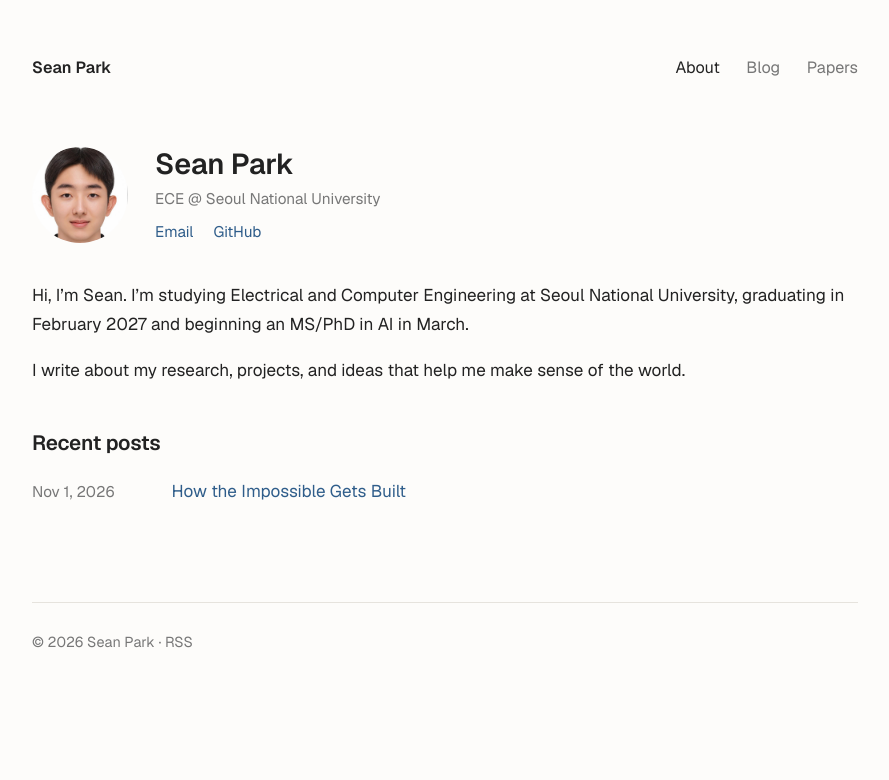
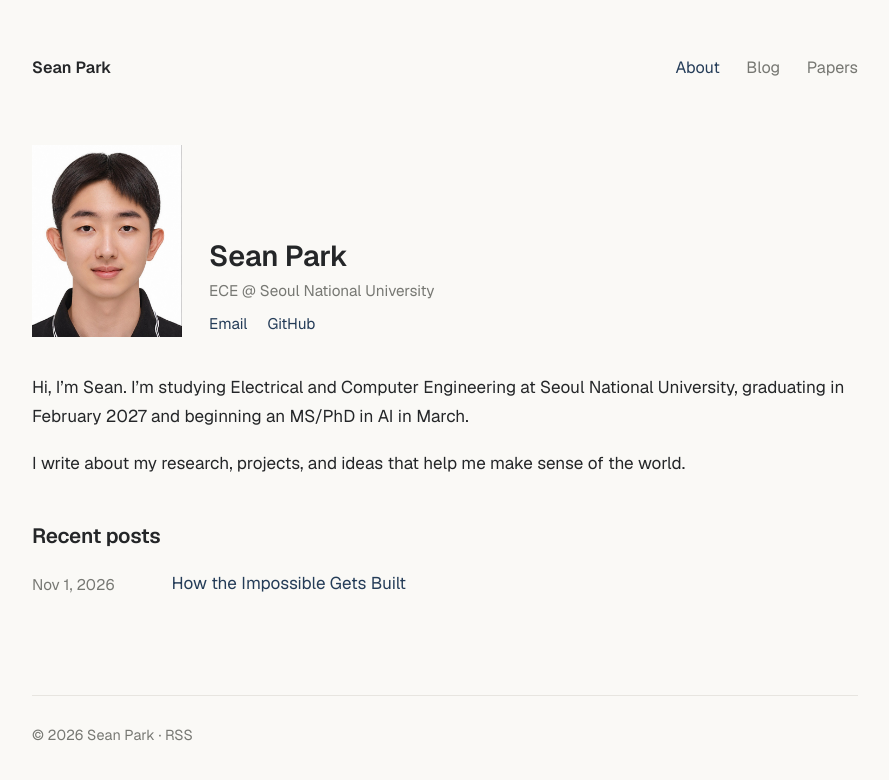
Before and after one commit to parksean7/parksean7.github.io, a Jekyll site: the page built from index.md, in a window 1280 px wide. Shown: the top 780 px of the page, without its empty margins (195-1084 px from the left). Built offline with Jekyll 4.4.1, drawn with Linux system fonts in a browser that asks for light colours.

Commit message:
Refine color system; show uncropped profile photo

```diff
--- a/assets/css/style.css
+++ b/assets/css/style.css
@@ -2,24 +2,30 @@
 
 :root {
   --page-width: 880px;   /* overall page width on desktop */
-  --bg: #fdfcfa;
-  --text: #222;
-  --muted: #777;
-  --line: #e6e3dd;
-  --accent: #2f5d8a;
-  --code-bg: #f3f1ec;
+
+  /* Color system */
+  --bg: #FAF9F6;            /* Warm White: page background */
+  --text: #242628;          /* Charcoal: body text, headings, name */
+  --muted: #777873;         /* Stone Gray: dates, affiliations, metadata */
+  --line: #E7E5E0;          /* Warm Gray: dividers and borders */
+  --accent: #243C58;        /* Yankee Navy: links, selected states */
+  --accent-hover: #172B43;  /* Darker navy: hover and active */
+  --code-bg: color-mix(in srgb, var(--line) 45%, var(--bg));  /* tint of the border color, no new hue */
+
   --sans: "Geist", -apple-system, BlinkMacSystemFont, "Segoe UI", Helvetica, Arial, sans-serif;
   --mono: "Geist Mono", ui-monospace, SFMono-Regular, Menlo, Consolas, monospace;
 }
 
 @media (prefers-color-scheme: dark) {
   :root {
-    --bg: #161616;
-    --text: #e4e4e4;
-    --muted: #8e8e8e;
-    --line: #2c2c2c;
-    --accent: #8db8e3;
-    --code-bg: #1f1f1f;
+    /* Dark counterparts: navy is lightened so links stay readable. */
+    --bg: #15171A;
+    --text: #E6E4DF;
+    --muted: #9A9B95;
+    --line: #2C2F33;
+    --accent: #A9BCD3;
+    --accent-hover: #CDD8E6;
+    --code-bg: color-mix(in srgb, var(--line) 50%, var(--bg));
   }
 }
 
@@ -40,7 +46,9 @@
 }
 
 a { color: var(--accent); text-decoration: none; }
-a:hover { text-decoration: underline; text-underline-offset: 3px; }
+a:hover, a:active { color: var(--accent-hover); text-decoration: underline; text-underline-offset: 3px; }
+a:focus-visible { outline: 1px solid var(--accent); outline-offset: 2px; border-radius: 2px; }
+::selection { background: color-mix(in srgb, var(--accent) 16%, var(--bg)); }
 
 h1, h2, h3 { font-family: var(--sans); font-weight: 600; line-height: 1.3; letter-spacing: -0.01em; }
 h1 { font-size: 1.6rem; margin: 0 0 1rem; }
@@ -58,10 +66,11 @@
   font-family: var(--sans);
   font-size: 0.9rem;
 }
-.site-title { color: var(--text); font-weight: 600; }
+.site-title, .site-title:hover { color: var(--text); font-weight: 600; text-decoration: none; }
 .site-header nav a { color: var(--muted); margin-left: 1.25rem; }
 .site-header nav a:first-child { margin-left: 0; }
-.site-header nav a.active, .site-header nav a:hover { color: var(--text); text-decoration: none; }
+.site-header nav a.active { color: var(--accent); }
+.site-header nav a:hover { color: var(--accent-hover); text-decoration: none; }
 
 .site-footer {
   margin-top: 5rem;
@@ -72,11 +81,13 @@
   font-size: 0.8rem;
 }
 .site-footer a { color: var(--muted); }
+.site-footer a:hover { color: var(--accent-hover); }
 
 /* About */
-.intro { display: flex; align-items: center; gap: 1.5rem; margin-bottom: 2rem; }
+.intro { display: flex; align-items: flex-end; gap: 1.5rem; margin-bottom: 2rem; }
 .intro h1 { margin: 0; }
-.avatar { width: 96px; height: 96px; border-radius: 50%; object-fit: cover; flex-shrink: 0; }
+/* Uncropped photo in its original proportions (1106 × 1422). */
+.avatar { width: 150px; height: auto; flex-shrink: 0; }
 .subtitle { margin: 0.2rem 0; color: var(--muted); font-family: var(--sans); font-size: 0.85rem; }
 .links { margin: 0.4rem 0 0; font-family: var(--sans); font-size: 0.85rem; }
 .links a { margin-right: 0.9rem; }
@@ -160,8 +171,8 @@
   border-left: 2px solid var(--line);
   color: var(--muted);
 }
-.toc-list a:hover { color: var(--text); text-decoration: none; }
-.toc-list a.active { color: var(--text); border-left-color: var(--text); font-weight: 500; }
+.toc-list a:hover { color: var(--accent-hover); text-decoration: none; }
+.toc-list a.active { color: var(--accent); border-left-color: var(--accent); font-weight: 500; }
 
 /* On wide screens the contents list sits in the left margin and stays visible. */
 @media (min-width: 1400px) {
--- a/index.md
+++ b/index.md
@@ -4,7 +4,7 @@
 ---
 
 <section class="intro">
-  <img class="avatar" src="{{ '/assets/img/profile.jpg' | relative_url }}" alt="{{ site.author.name }}">
+  <img class="avatar" width="1106" height="1422" src="{{ '/assets/img/profile.jpg' | relative_url }}" alt="{{ site.author.name }}">
   <div>
     <h1>{{ site.author.name }}</h1>
     <p class="subtitle">{{ site.author.role }}{% if site.author.affiliation != "" %} @ {{ site.author.affiliation }}{% endif %}</p>
```
Also changed, not shown: assets/img/profile.jpg.
